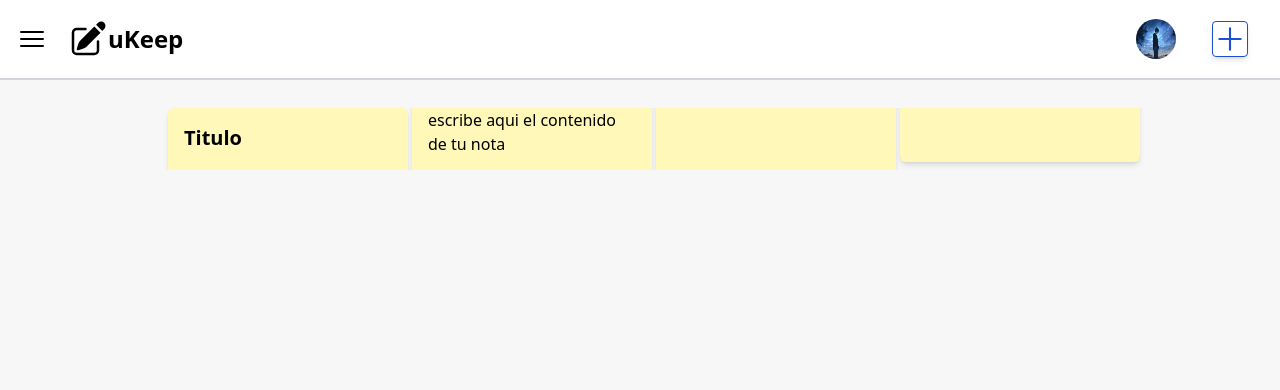
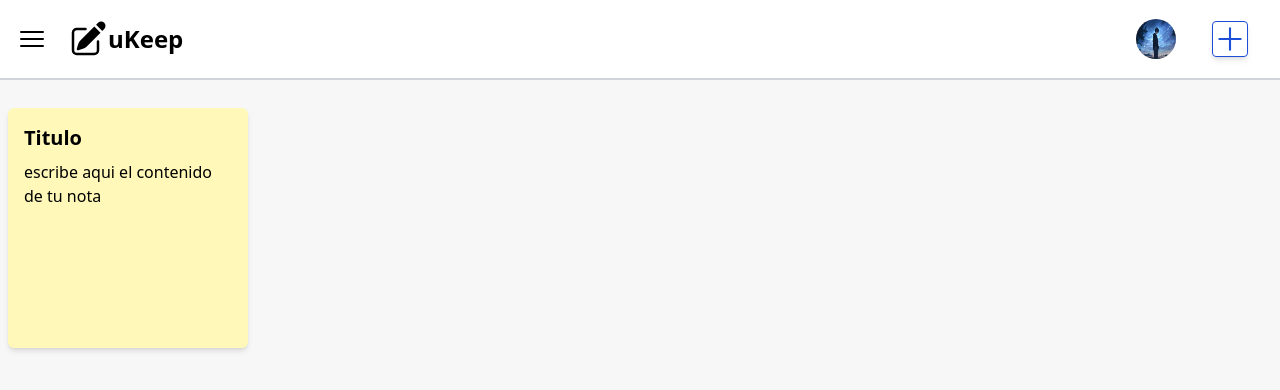
Before and after one commit to RuxCastillo/Super-To-Do-React, a React (Vite) app: page / in a window 1280 px wide. Both pictures are taken after a click on the button 1230 px from the left and 39 px from the top of the page. Shown: the top 390 px of the page. Built offline with nearby package versions, Linux system fonts and the light colour scheme.

Commit message:
cambiado las notas a grid

```diff
--- a/src/App.jsx
+++ b/src/App.jsx
@@ -99,7 +99,7 @@ function App() {
 			<Header handleNewNote={handleNewNote} />
 
 			<section className="flex justify-center w-full mt-3 relative top-24">
-				<div className="columns-1 md:columns-2 lg:columns-3 xl:columns-4 mx-2 w-[75%] max-w-[1000px] ">
+				<div className="grid grid-cols-1 sm:grid-cols-2 md:grid-cols-3 lg:grid-cols-4 xl:grid-cols-5 grid-rows-[masonry] justify-center">
 					{notas.notes.map((x) => {
 						return (
 							<>
--- a/src/components/Note.jsx
+++ b/src/components/Note.jsx
@@ -42,7 +42,7 @@ export default function Note({
 					</span>
 				</header>
 				<section
-					className="break-words hyphens-auto line-clamp-[14] max-h-72 mb-6"
+					className="break-words hyphens-auto line-clamp-[14] max-h-72 mb-6 min-h-36"
 					onClick={openModal}
 				>
 					{contenido}
```
